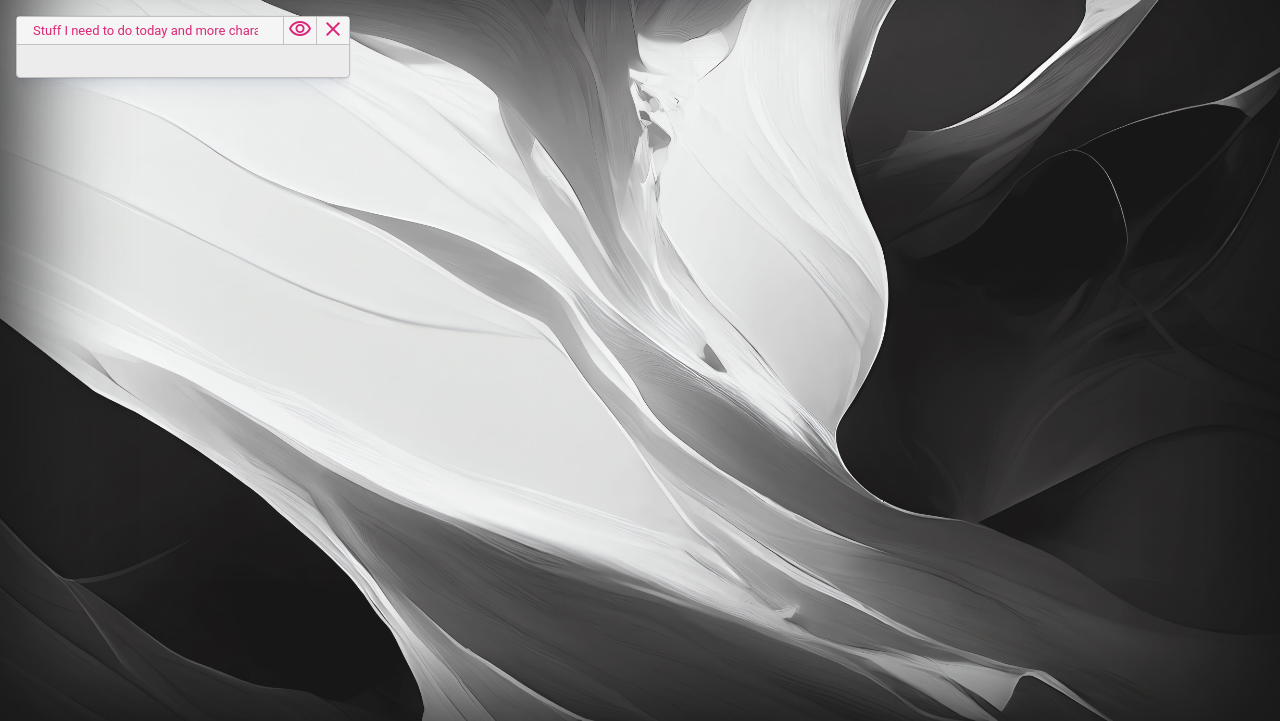
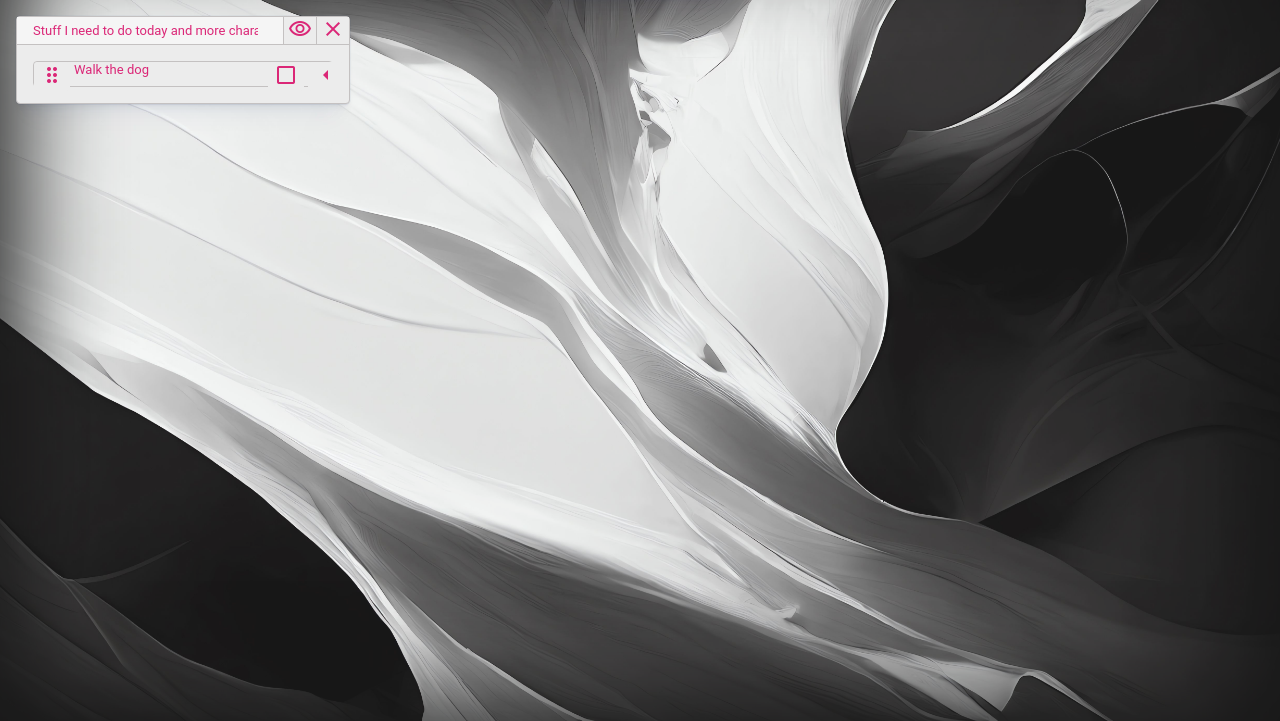
Before and after one commit to becausecannotbeblank/to-do-list, a website built with webpack: page src/template.html in a window 1280 px wide. Shown: the part 79-800 px from the top of the page. Built offline with nearby package versions, Linux system fonts and the light colour scheme.

Commit message:
List building with gridbox beginnings.

```diff
--- a/src/styles.css
+++ b/src/styles.css
@@ -59,6 +59,12 @@ p{
     font-size: small;
 }
 
+#logo{
+    font-family: "Matemasie-Regular";
+    font-size: xx-large;
+    color: var(--logo-color);
+}
+
 #fade{
     width: 100vw;
     height: 100vh;
@@ -78,12 +84,13 @@ nav{
 }
 
 button{
-    padding: 0;
     z-index: 2;
-    background-color: var(--button-bg-color);
+    justify-content: center;
+    background-color: var(--list-bg-color);
     color: var(--text-color);
     border-radius: 4px;
     transition: 0.1s;
+    border-style: none;
 }
 
 button:hover{
@@ -175,11 +182,10 @@ button:hover{
     border-radius: 0;
 }
 
-.add-entry{
-    display: flex;
-    flex-direction: row;
-    justify-content: flex-start;
-    align-items: center;
+.entry{
+    display: grid;
+    grid-template-columns: [drag] 24px [title] 1fr [check] 24px [entry-options] 24px;
+    grid-template-rows: 24px;
     border: 1px solid rgb(196, 193, 193);
     border-radius: 4px;
     gap: 1rem;
@@ -189,9 +195,3 @@ footer{
     box-sizing: border-box;
     padding: 1rem;
 }
-
-#logo{
-    font-family: "Matemasie-Regular";
-    font-size: xx-large;
-    color: var(--logo-color);
-}
--- a/src/template.html
+++ b/src/template.html
@@ -39,6 +39,13 @@
 
                 <div class="list-content">
 
+                    <div class="entry">
+                        <div class="drag"><button><span class="material-symbols-outlined">drag_indicator</span></button></div>
+                        <div class="entry-title"><p>Walk the dog</p></div>
+                        <div class="check"><button><span class="material-symbols-outlined">check_box_outline_blank</span></button></div>
+                        <div class="entry-options"><button><span class="material-symbols-outlined">arrow_left</span></button></div>
+                    </div>
+
                 </div>
 
             </div>
```
